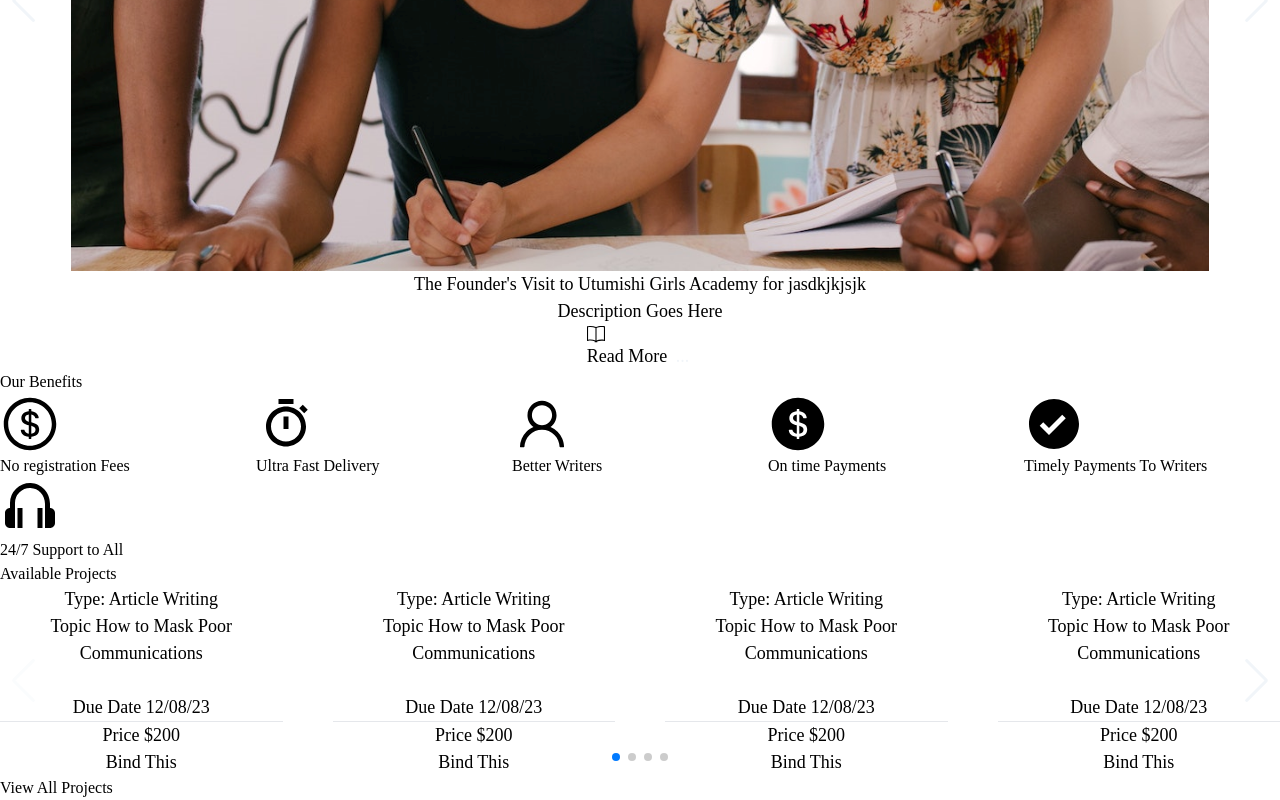
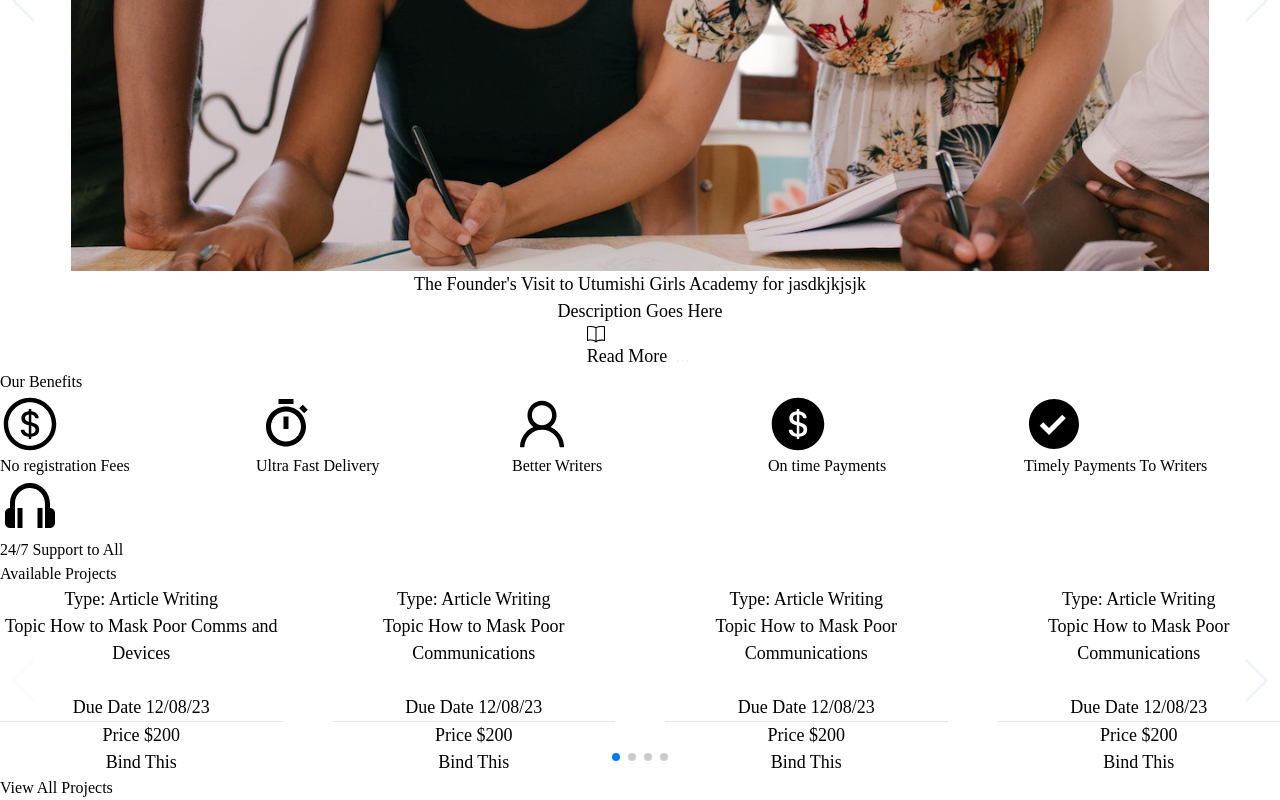
Before and after one commit to samuelmwangi729/ai-writers-web, a React (Vite) app: page / in a window 1280 px wide. Shown: the part 1048-1848 px from the top of the page. Built offline with nearby package versions, Linux system fonts and the light colour scheme.

Commit message:
Refined Swipe slider

```diff
--- a/src/Components/Projects.jsx
+++ b/src/Components/Projects.jsx
@@ -55,7 +55,7 @@ class Projects extends Component {
                                 <div className="project-description text-left">
                                     <div className="contents text-left text-xl  text-[var(--secondary-color)]">
                                         Topic <span className='font-bold text-black lowercase'>
-                                            How to Mask Poor Communications
+                                            How to Mask Poor Comms and Devices
                                             </span>
                                     </div>
                                     <br/>
```
